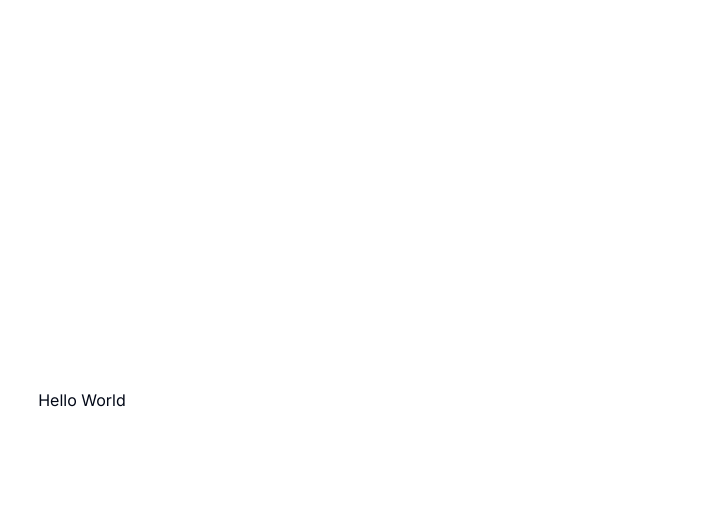
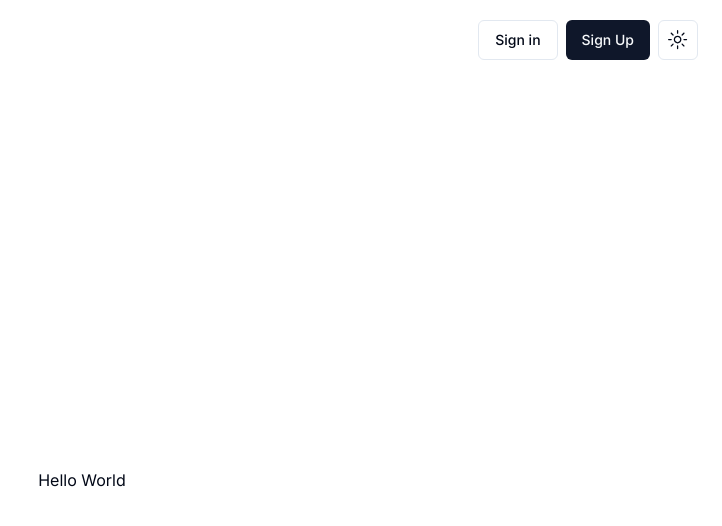
Before and after one commit to rayhankinan/matchmade-miniproject, a Next.js app in the folder web/: page / in a window 1280 px wide. Shown: the top 526 px of the page, without its empty margins (558-1280 px from the left). Built offline with nearby package versions, Linux system fonts and the light colour scheme; no server answers.

Commit message:
Feat: Inject session to zustand

```diff
--- a/web/package.json
+++ b/web/package.json
@@ -13,6 +13,7 @@
     "@hookform/resolvers": "^3.3.4",
     "@radix-ui/react-avatar": "^1.0.4",
     "@radix-ui/react-dropdown-menu": "^2.0.6",
+    "@radix-ui/react-icons": "^1.3.0",
     "@radix-ui/react-label": "^2.0.2",
     "@radix-ui/react-navigation-menu": "^1.1.4",
     "@radix-ui/react-slot": "^1.0.2",
@@ -20,6 +21,7 @@
     "@tanstack/react-query": "^5.28.4",
     "class-variance-authority": "^0.7.0",
     "clsx": "^2.1.0",
+    "framer-motion": "^11.0.14",
     "js-cookie": "^3.0.5",
     "jwt-decode": "^4.0.0",
     "lucide-react": "^0.358.0",
--- a/web/src/app/layout.tsx
+++ b/web/src/app/layout.tsx
@@ -6,6 +6,7 @@ import AuthProvider from "~/providers/auth";
 import { cn } from "~/lib/utils";
 
 import "~/styles/globals.css";
+import { getAuth } from "~/server/auth";
 
 const inter = Inter({
   subsets: ["latin"],
@@ -23,6 +24,8 @@ export default function RootLayout({
 }: {
   children: React.ReactNode;
 }) {
+  const session = getAuth();
+
   return (
     <html lang="en" suppressHydrationWarning>
       <body
@@ -38,7 +41,7 @@ export default function RootLayout({
           disableTransitionOnChange
         >
           <ClientProvider>
-            <AuthProvider>{children}</AuthProvider>
+            <AuthProvider session={session}>{children}</AuthProvider>
           </ClientProvider>
         </ThemeProvider>
       </body>
--- a/web/src/app/template.tsx
+++ b/web/src/app/template.tsx
@@ -1,16 +1,26 @@
 "use client";
 
 import { ReactQueryDevtools } from "@tanstack/react-query-devtools";
+import { motion } from "framer-motion";
+
+import AppNavbar from "~/components/app/navbar";
 
 export default function RootTemplate({ children }: React.PropsWithChildren) {
   return (
-    <div>
+    <>
+      <AppNavbar />
+      <motion.div
+        initial={{ opacity: 0 }}
+        animate={{ opacity: 1 }}
+        transition={{ duration: 0.5 }}
+      >
         {children}
         {process.env.NODE_ENV !== "production" && (
           <footer className="hidden md:block">
             <ReactQueryDevtools initialIsOpen={false} />
           </footer>
         )}
-    </div>
+      </motion.div>
+    </>
   );
 }
--- /dev/null
+++ b/web/src/components/app/navbar/index.tsx
@@ -0,0 +1,17 @@
+"use client";
+
+import { Button } from "~/components/ui/button";
+
+import ModeToggle from "~/components/app/navbar/mode-toggle";
+
+export default function AppNavbar() {
+  return (
+    <header className="flex h-20 w-full shrink-0 items-center px-4 md:px-6">
+      <div className="ml-auto flex gap-2">
+        <Button variant="outline">Sign in</Button>
+        <Button>Sign Up</Button>
+        <ModeToggle />
+      </div>
+    </header>
+  );
+}
--- /dev/null
+++ b/web/src/components/app/navbar/mode-toggle.tsx
@@ -0,0 +1,38 @@
+"use client";
+
+import { MoonIcon, SunIcon } from "@radix-ui/react-icons";
+import { useTheme } from "next-themes";
+
+import { Button } from "~/components/ui/button";
+import {
+  DropdownMenu,
+  DropdownMenuContent,
+  DropdownMenuItem,
+  DropdownMenuTrigger,
+} from "~/components/ui/dropdown-menu";
+
+export default function ModeToggle() {
+  const { setTheme } = useTheme();
+
+  return (
+    <DropdownMenu>
+      <DropdownMenuTrigger asChild>
+        <Button variant="outline" size="icon">
+          <SunIcon className="h-[1.2rem] w-[1.2rem] rotate-0 scale-100 transition-all dark:-rotate-90 dark:scale-0" />
+          <MoonIcon className="absolute h-[1.2rem] w-[1.2rem] rotate-90 scale-0 transition-all dark:rotate-0 dark:scale-100" />
+        </Button>
+      </DropdownMenuTrigger>
+      <DropdownMenuContent align="end">
+        <DropdownMenuItem onClick={() => setTheme("light")}>
+          Light
+        </DropdownMenuItem>
+        <DropdownMenuItem onClick={() => setTheme("dark")}>
+          Dark
+        </DropdownMenuItem>
+        <DropdownMenuItem onClick={() => setTheme("system")}>
+          System
+        </DropdownMenuItem>
+      </DropdownMenuContent>
+    </DropdownMenu>
+  );
+}
--- a/web/src/providers/auth.tsx
+++ b/web/src/providers/auth.tsx
@@ -1,13 +1,16 @@
 "use client";
 
 import { useRef } from "react";
-import { createAuthStore, type AuthStore } from "~/store/auth";
+import { createAuthStore, type AuthProps, type AuthStore } from "~/store/auth";
 import AuthContext from "~/context/auth";
 
-export default function AuthProvider({ children }: React.PropsWithChildren) {
+export default function AuthProvider({
+  children,
+  ...props
+}: React.PropsWithChildren<AuthProps>) {
   const storeRef = useRef<AuthStore | null>(null);
   if (!storeRef.current) {
-    storeRef.current = createAuthStore();
+    storeRef.current = createAuthStore(props);
   }
 
   return (
--- a/web/src/store/auth.ts
+++ b/web/src/store/auth.ts
@@ -4,7 +4,7 @@ import { createStore } from "zustand";
 
 import type JwtPayload from "~/types/jwt-payload";
 
-interface AuthProps {
+export interface AuthProps {
   session: JwtPayload | null;
 }
 
@@ -15,9 +15,9 @@ export interface AuthState extends AuthProps {
 
 export type AuthStore = ReturnType<typeof createAuthStore>;
 
-export const createAuthStore = () =>
+export const createAuthStore = (props: AuthProps) =>
   createStore<AuthState>()((set) => ({
-    session: null,
+    session: props.session,
     updateSessionToMatchCookie: () => {
       // Get the token from the cookie
       const token = Cookies.get("AUTH_TOKEN");
```
Also changed, not shown: 1 other file (tests, documents, lock files or other folders). Lines whose indentation alone changed are shown as unchanged.
